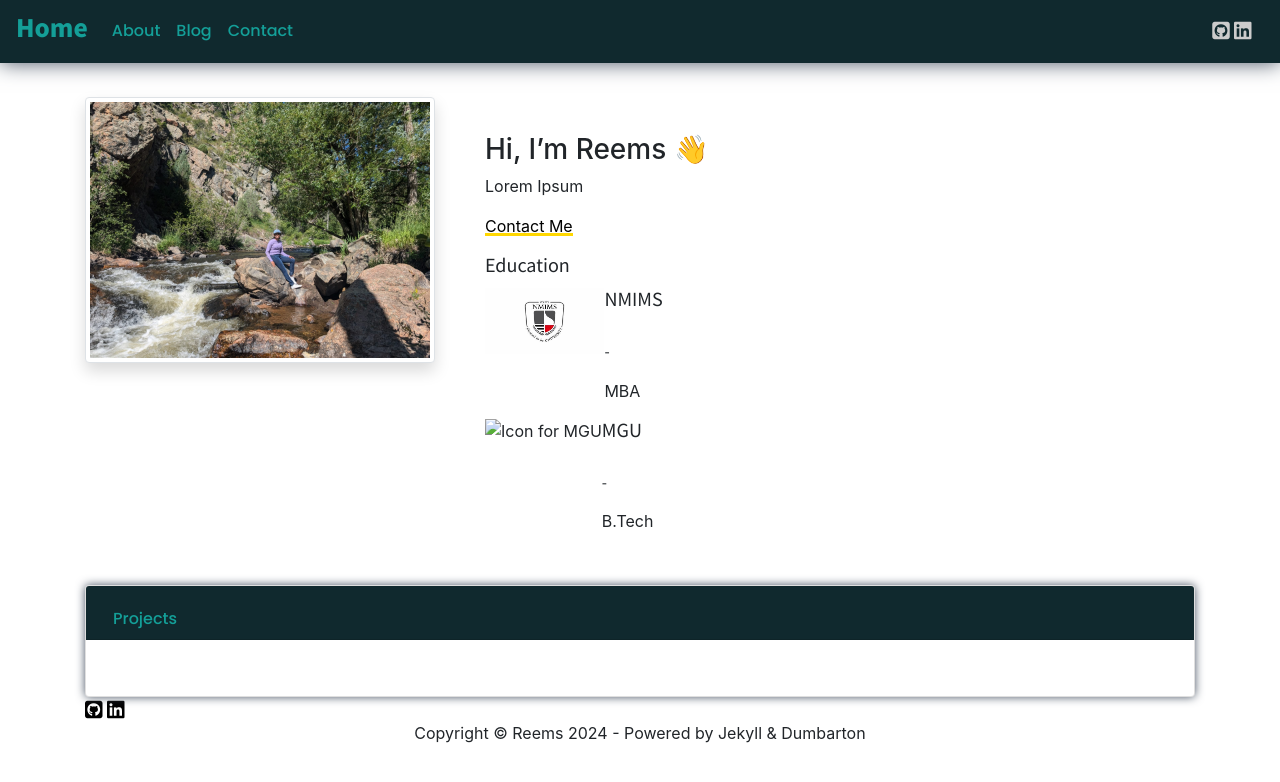
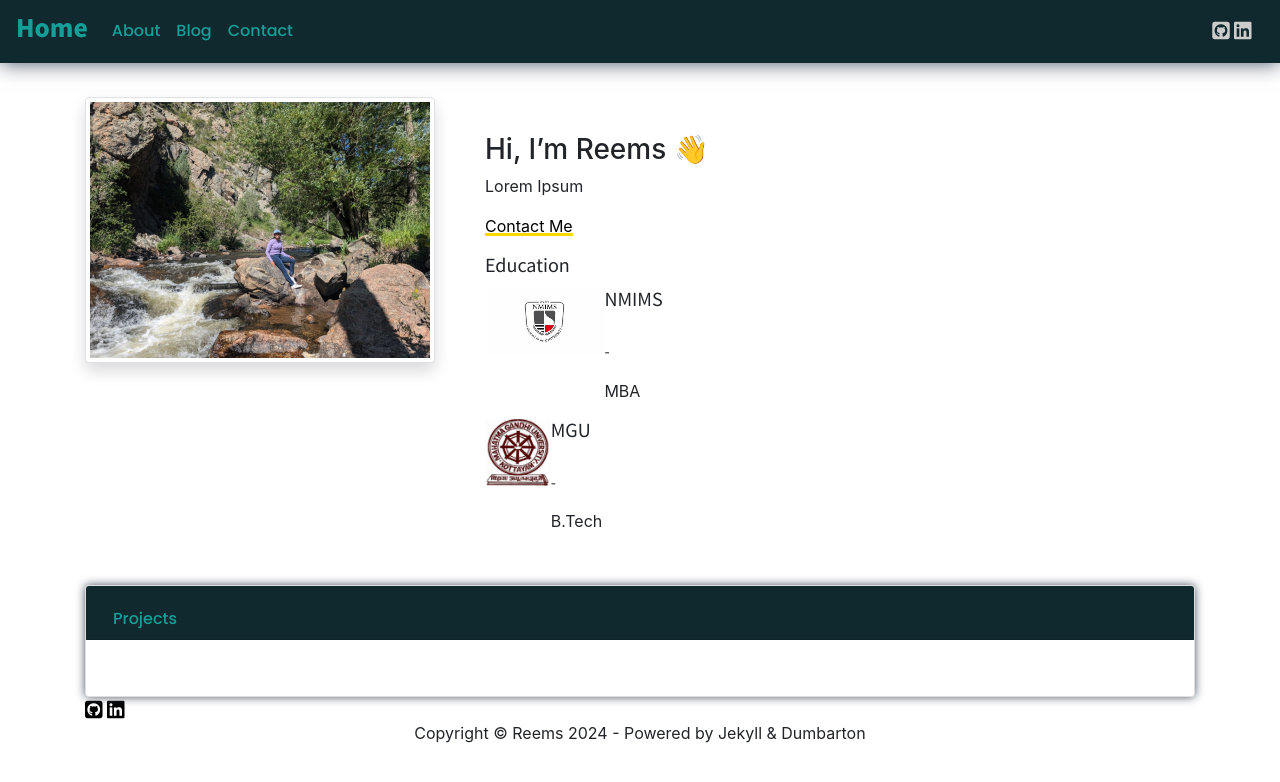
Before and after one commit to reemstk/reemstk.github.io, a Jekyll site: the page built from index.md, in a window 1280 px wide. Shown: the top 782 px of the page. Built offline with Jekyll 4.4.1, drawn with Linux system fonts in a browser that asks for light colours; nearby versions of some CDN libraries; comment, search, counter and statistics services are not loaded; our own code applies the rules of GitHub Pages for plain Markdown files.

Commit message:
Update education.yml with mgu img

```diff
--- a/_data/education.yml
+++ b/_data/education.yml
@@ -9,4 +9,4 @@
   Program:
   Start Date: 2010
   End Date: 2014
-  Icon:     # Make this icon small, think 30px/30px
+  Icon: /assets/img/icons/mgu.png   # Make this icon small, think 30px/30px
```
